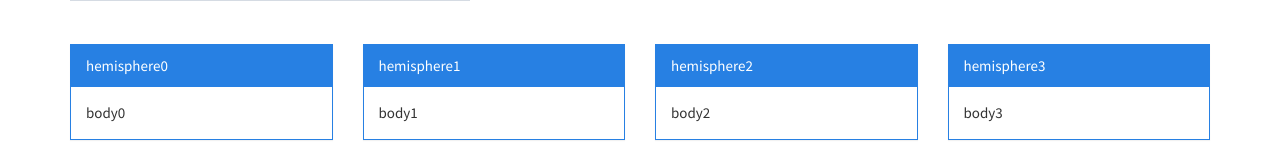
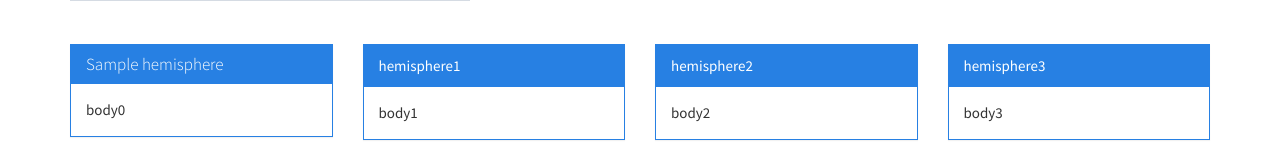
Before and after one commit to shirinegm/web-scraping-challenge, a Flask app: page / in a window 1280 px wide. Shown: the part 906-1067 px from the top of the page. Run offline with Flask 2, Linux system fonts and the light colour scheme; grey boxes marked "Sample" are stand-in pictures; a database or web service that is not in the repository returns one stand-in record (values such as "Sample title"); some libraries are stand-ins or nearby versions.

Commit message:
pulled hemisphere image title successfully

```diff
--- a/Missions_to_Mars/templates/index.html
+++ b/Missions_to_Mars/templates/index.html
@@ -61,7 +61,7 @@
         <div class="bs-component">
           <div class="panel panel-primary">
             <div class="panel-heading">
-              hemisphere0
+              <h3 class="panel-title">{{mars_col.hemispheres[0]['title']}}</h3>
             </div>
             <div class="panel-body">
               body0
```
